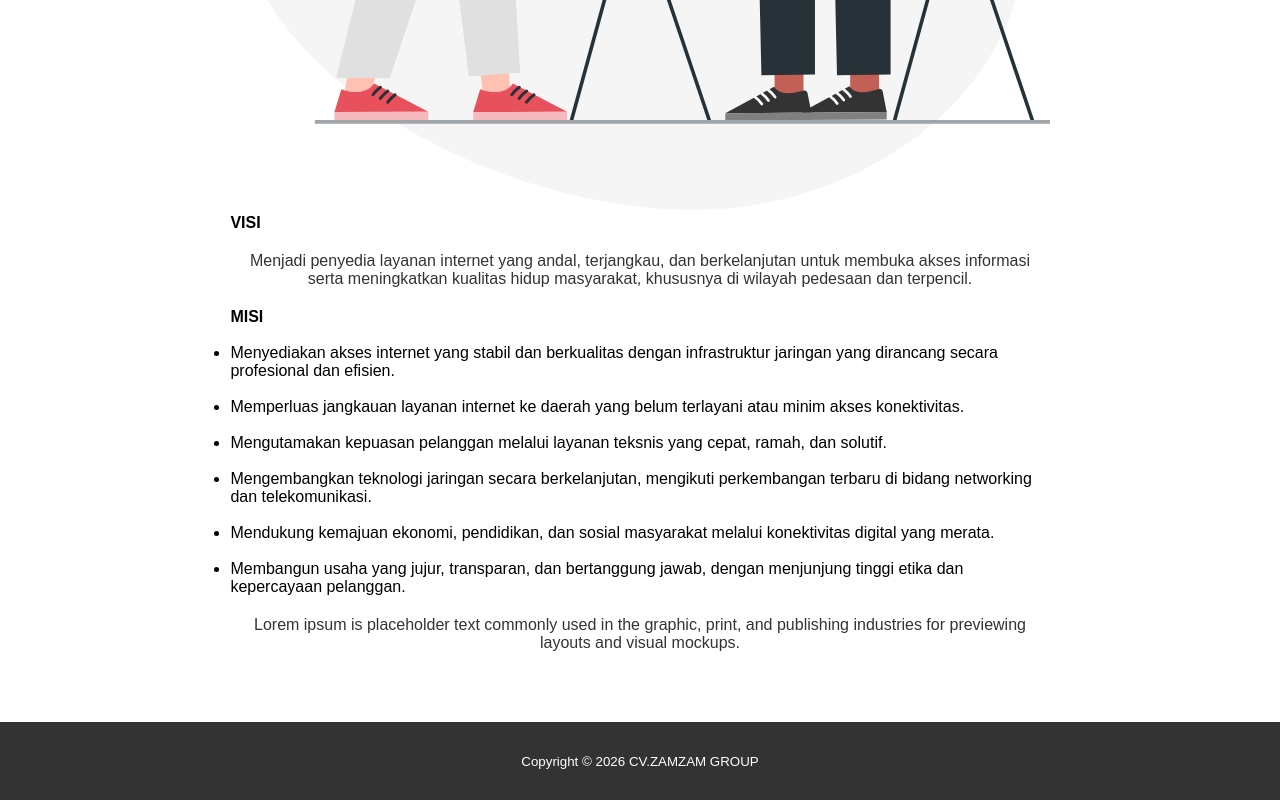
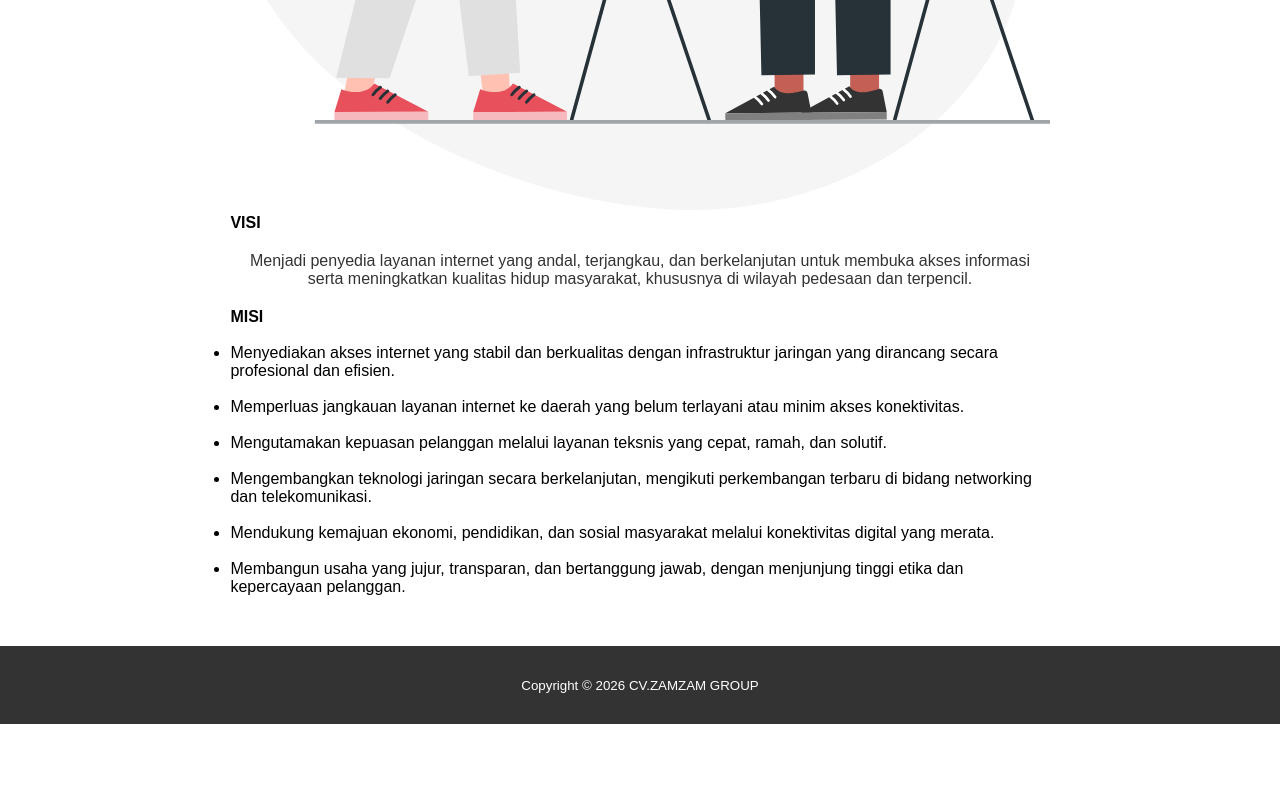
Before and after one commit to furwadiallone-jpg/cvzamzamgroup, a website: page public/profil.html in a window 1280 px wide. Shown: the part 1500-2300 px from the top of the page. After the commit the page ends 2224 px from the top, so only its background shows below. Drawn offline with nearby package versions, Linux system fonts and the light colour scheme.

Commit message:
Update profil.html

```diff
--- a/public/profil.html
+++ b/public/profil.html
@@ -78,8 +78,7 @@
                         <br>
                         <li>Membangun usaha yang jujur, transparan, dan bertanggung jawab, dengan menjunjung tinggi etika dan kepercayaan pelanggan.</li>
                     </ul>
-                    <p>Lorem ipsum is placeholder text commonly used in the graphic, print, and publishing industries for previewing layouts and visual mockups.</p>
-                </div>
+
             </div>
         </div>
      </section>
```
